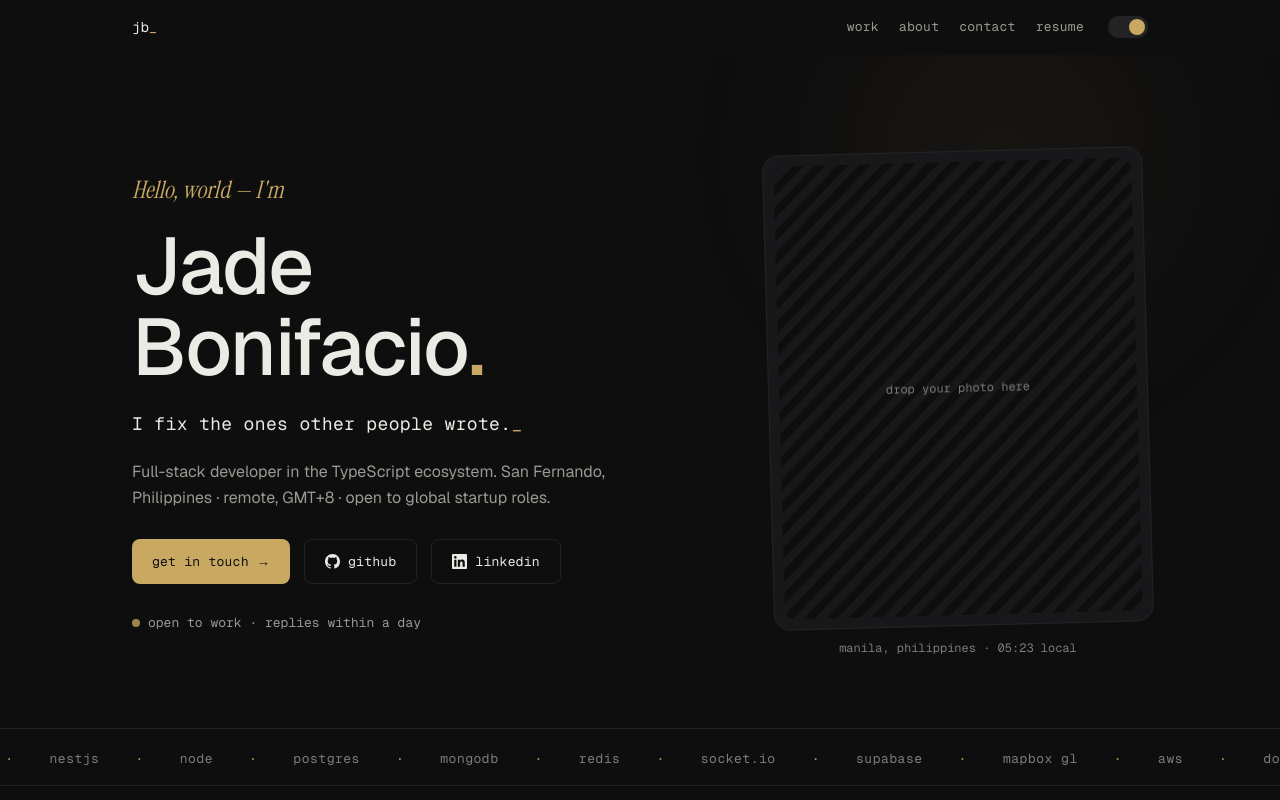
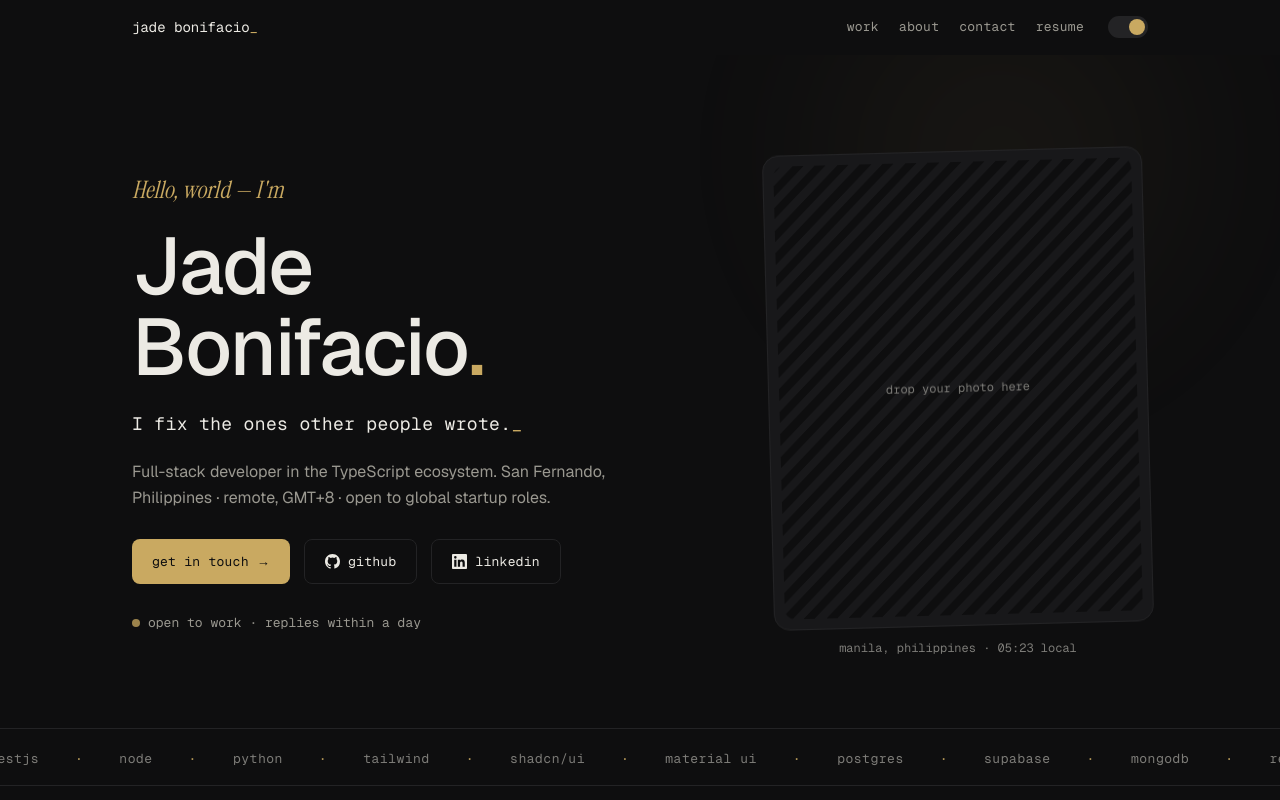
Before and after one commit to Jadesuuu/jadebonifacio.dev, a Next.js app: page / in a window 1280 px wide. Shown: the top 800 px of the page. Built offline with nearby package versions, Linux system fonts and the light colour scheme; no server answers.

Commit message:
content: home photos, full-toolbox marquee, consistent jade bonifacio_ logo

```diff
--- a/src/app/globals.css
+++ b/src/app/globals.css
@@ -593,7 +593,7 @@
 .v2-pulse { animation: pulse-dot 2s ease-in-out infinite; }
 
 /* Skills marquee: a track duplicated once and translated -50%, seamless loop. */
-.v2-marquee-track { animation: marquee 30s linear infinite; }
+.v2-marquee-track { animation: marquee 55s linear infinite; }
 .v2-marquee:hover .v2-marquee-track { animation-play-state: paused; }
 
 /* Nav links: muted, brighten on hover (no underline). */
--- a/src/app/page.tsx
+++ b/src/app/page.tsx
@@ -11,10 +11,16 @@
 import { links } from "@/content/links";
 import { parseTheme, THEME_COOKIE } from "@/lib/theme";
 
-// Skills scrolled in the marquee; rendered twice for a seamless -50% loop.
+// Everything in the toolbox, scrolled in the marquee; rendered twice for a
+// seamless -50% loop. Kept broad so the strip doesn't read as repetitive.
 const MARQUEE = [
-  "typescript", "react", "next.js", "nestjs", "node", "postgres", "mongodb",
-  "redis", "socket.io", "supabase", "mapbox gl", "aws", "docker",
+  "typescript", "react", "next.js", "nestjs", "node", "python",
+  "tailwind", "shadcn/ui", "material ui",
+  "postgres", "supabase", "mongodb", "redis", "oracle",
+  "tanstack query", "zustand",
+  "aws", "vercel", "docker", "github actions",
+  "websockets", "socket.io", "mapbox gl",
+  "openai", "claude code", "jest",
 ];
 
 const TOOLBOX = [
--- a/src/components/Nav.tsx
+++ b/src/components/Nav.tsx
@@ -81,6 +81,9 @@
         <div className="flex h-14 items-center justify-between gap-3 md:gap-4">
           <Link href="/" className="text-meta-mono link-quiet whitespace-nowrap text-fg">
             {site.name}
+            <span className="v2-blink text-accent" aria-hidden="true">
+              _
+            </span>
           </Link>
 
           <div className="flex items-center gap-3 md:gap-6">
--- a/src/components/home/HomeNav.tsx
+++ b/src/components/home/HomeNav.tsx
@@ -3,6 +3,7 @@
 import { useEffect, useState } from "react";
 import { ThemeToggle } from "@/components/ThemeToggle";
 import { links } from "@/content/links";
+import { site } from "@/lib/site";
 import type { Theme } from "@/lib/theme";
 
 /**
@@ -40,8 +41,8 @@
       ].join(" ")}
     >
       <div className="mx-auto flex max-w-[1080px] items-center gap-6 px-6 py-4 md:px-8">
-        <a href="#top" className="font-mono text-sm text-fg">
-          jb
+        <a href="#top" className="whitespace-nowrap font-mono text-sm text-fg">
+          {site.name}
           <span className="text-accent v2-blink" aria-hidden="true">
             _
           </span>
```
